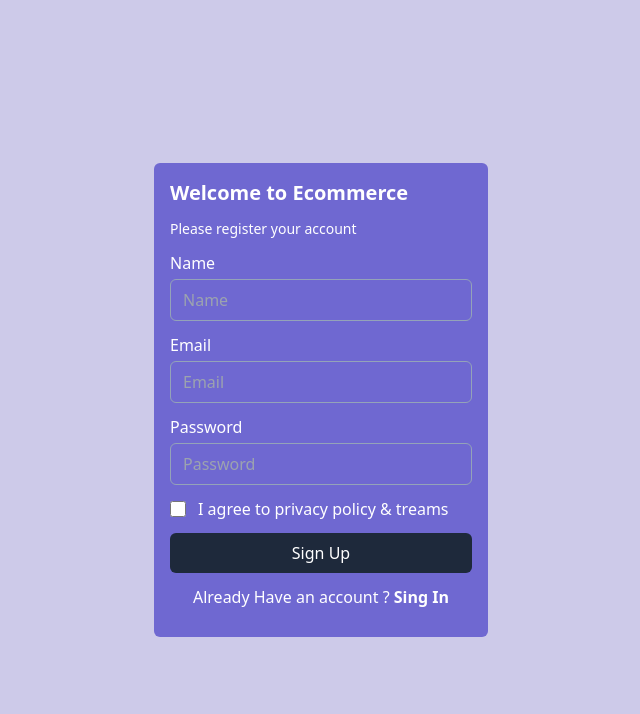
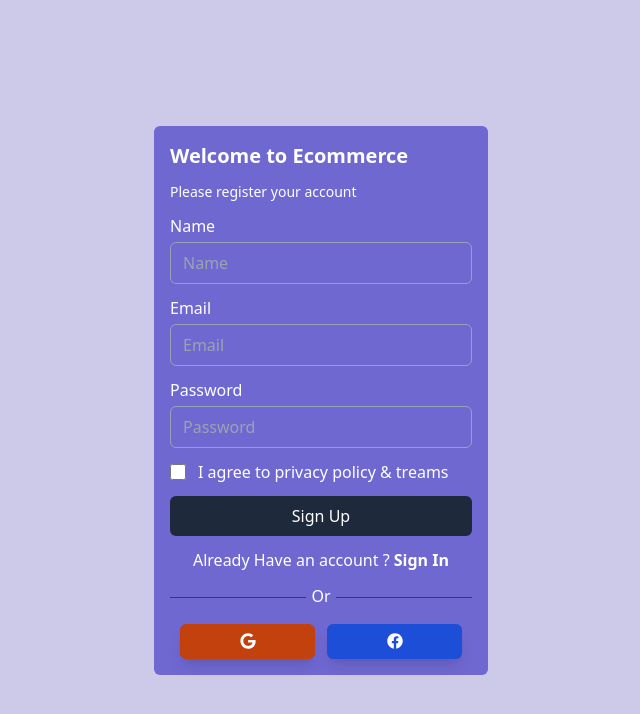
Before and after one commit to Kedar7/Multi-Vendor-React, a React (Create React App) app in the folder dashboard/: page /register in a window 1280 px wide. Shown: the top 714 px of the page, without its empty margins (319-959 px from the left). Built offline with nearby package versions, Linux system fonts and the light colour scheme.

Commit message:
MV-05 : added google and fb icons in register page

```diff
--- a/dashboard/src/index.js
+++ b/dashboard/src/index.js
@@ -1,15 +1,17 @@
-import React from 'react';
-import ReactDOM from 'react-dom/client';
-import { BrowserRouter } from 'react-router-dom';
-import App from './App';
-import reportWebVitals from './reportWebVitals';
-import './index.css';
+import React, { lazy, Suspense } from "react";
+import ReactDOM from "react-dom/client";
+import { BrowserRouter } from "react-router-dom";
+import reportWebVitals from "./reportWebVitals";
+import "./index.css";
+const App = lazy(() => import("./App"));
 
-const root = ReactDOM.createRoot(document.getElementById('root'));
+const root = ReactDOM.createRoot(document.getElementById("root"));
 
 root.render(
   <BrowserRouter>
-    <App />
+    <Suspense>
+      <App />
+    </Suspense>
   </BrowserRouter>
 );
 
--- a/dashboard/src/views/auth/Register.jsx
+++ b/dashboard/src/views/auth/Register.jsx
@@ -1,6 +1,7 @@
 import React from "react";
 import {Link} from 'react-router-dom';
-
+import { FaGoogle } from "react-icons/fa";
+import { FaFacebook } from "react-icons/fa";
 
 const Register = () => {
   return (
@@ -31,7 +32,25 @@ const Register = () => {
         </div>
         <button className='bg-slate-800 w-full hover:shadow-blue-300/ hover:shadow-lg text-white rounded-md px-7 py-2 mb-3'>Sign Up</button>
         <div className='flex items-center mb-3 gap-3 justify-center'>
-            <p>Already Have an account ? <Link className='font-bold' to="/login">Sing In</Link> </p>
+            <p>Already Have an account ? <Link className='font-bold' to="/login">Sign In</Link> </p>
+        </div>
+
+        <div className='w-full flex justify-center items-center mb-3'>
+            <div className='w-[45%] bg-slate-700 h-[1px]'></div>
+            <div className='w-[10%] flex justify-center items-center'>
+                <span className='pb-1'>Or</span>
+            </div>
+            <div className='w-[45%] bg-slate-700 h-[1px] '></div>
+        </div>
+
+
+        <div className='flex justify-center items-center gap-3'>
+            <div className='w-[135px] h-[35px] flex rounded-md bg-orange-700 shadow-lg hover:shadow-orange-700/50 justify-center cursor-pointer items-center overflow-hidden'>
+            <span><FaGoogle /></span>
+             </div>
+             <div className='w-[135px] h-[35px] flex rounded-md bg-blue-700 shadow-lg hover:shadow-blue-700/50 justify-center cursor-pointer items-center overflow-hidden'>
+            <span><FaFacebook /></span>
+             </div>
         </div>
     </form>
         </div>
```
